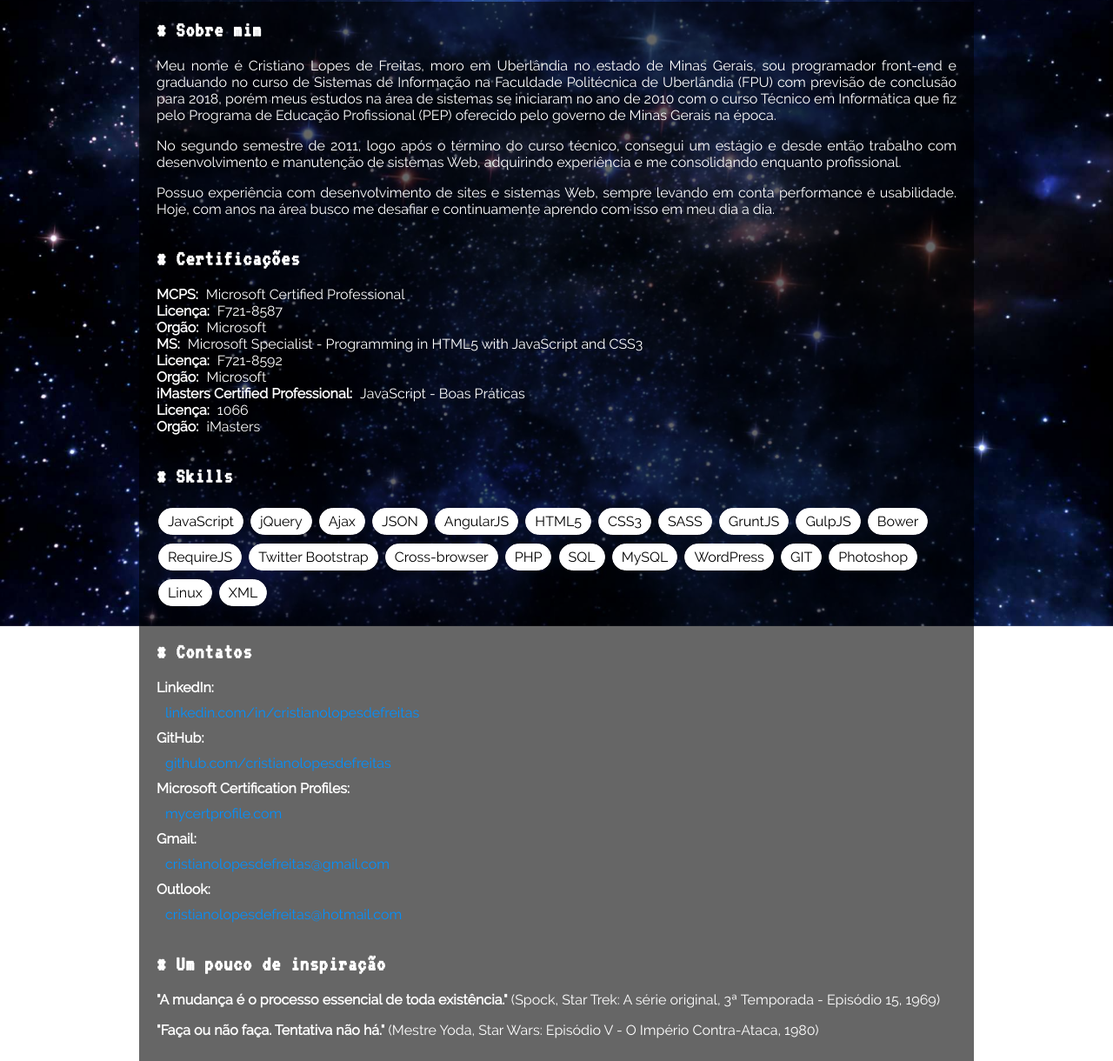
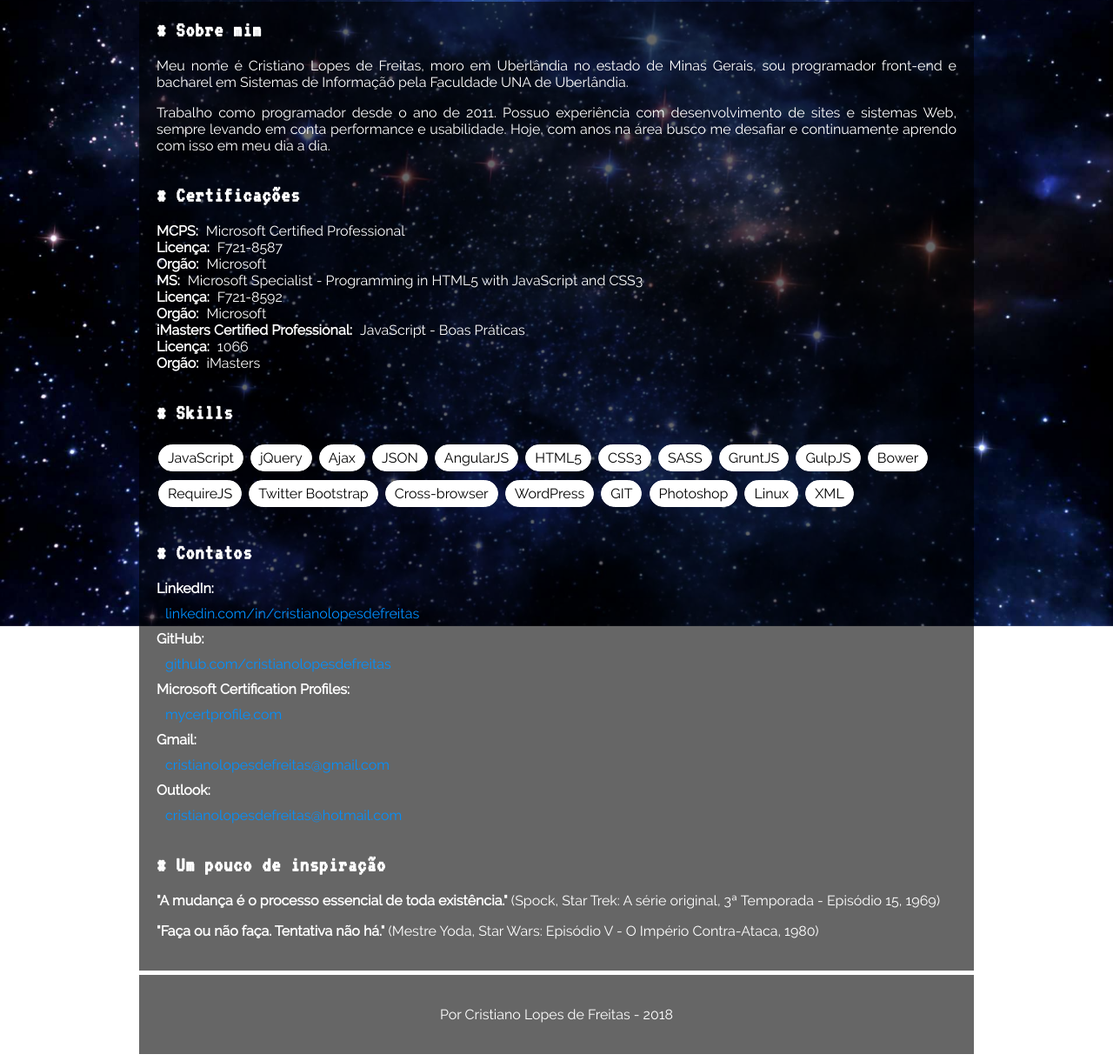
Before and after one commit to cristianolopesdefreitas/my-personal-site, a website: page dev/index.html in a window 1280 px wide. Shown: the part 80-1300 px from the top of the page at 87% size. Drawn offline with Linux system fonts and the light colour scheme.

Commit message:
Alteração na descrição

```diff
--- a/dev/index.html
+++ b/dev/index.html
@@ -39,9 +39,8 @@
         <div class="wrapper">
             <section>
                 <h2 class="secondary-title">Sobre mim</h2>
-                <p class="text-justify">Meu nome é Cristiano Lopes de Freitas, moro em Uberlândia no estado de Minas Gerais, sou programador front-end e graduando no curso de Sistemas de Informação na Faculdade Politécnica de Uberlândia (FPU) com previsão de conclusão para 2018, porém meus estudos na área de sistemas se iniciaram no ano de 2010 com o curso Técnico em Informática que fiz pelo Programa de Educação Profissional (PEP) oferecido pelo governo de Minas Gerais na época.</p>
-                <p class="text-justify">No segundo semestre de 2011, logo após o término do curso técnico, consegui um estágio e desde então trabalho com desenvolvimento e manutenção de sistemas Web, adquirindo experiência e me consolidando enquanto profissional.</p>
-                <p class="text-justify">Possuo experiência com desenvolvimento de sites e sistemas Web, sempre levando em conta performance e usabilidade. Hoje, com anos na área busco me desafiar e continuamente aprendo com isso em meu dia a dia.</p>
+                <p class="text-justify">Meu nome é Cristiano Lopes de Freitas, moro em Uberlândia no estado de Minas Gerais, sou programador front-end e bacharel em Sistemas de Informação pela Faculdade UNA de Uberlândia.</p>
+                <p class="text-justify">Trabalho como programador desde o ano de 2011. Possuo experiência com desenvolvimento de sites e sistemas Web, sempre levando em conta performance e usabilidade. Hoje, com anos na área busco me desafiar e continuamente aprendo com isso em meu dia a dia.</p>
             </section>
             <section>
                 <h2 class="secondary-title">Certificações</h2>
@@ -87,9 +86,6 @@
                     <li class="skill-list__item">RequireJS</li>
                     <li class="skill-list__item">Twitter Bootstrap</li>
                     <li class="skill-list__item">Cross-browser</li>
-                    <li class="skill-list__item">PHP</li>
-                    <li class="skill-list__item">SQL</li>
-                    <li class="skill-list__item">MySQL</li>
                     <li class="skill-list__item">WordPress</li>
                     <li class="skill-list__item">GIT</li>
                     <li class="skill-list__item">Photoshop</li>
@@ -131,7 +127,7 @@
     </main>
     <footer>
         <div class="wrapper">
-            <p class="text-center">Por Cristiano Lopes de Freitas - 2017</p>
+            <p class="text-center">Por Cristiano Lopes de Freitas - 2018</p>
         </div>
     </footer>
     <img src="/images/enterprise.png" alt="Enterprise" class="enterprise" />
```
